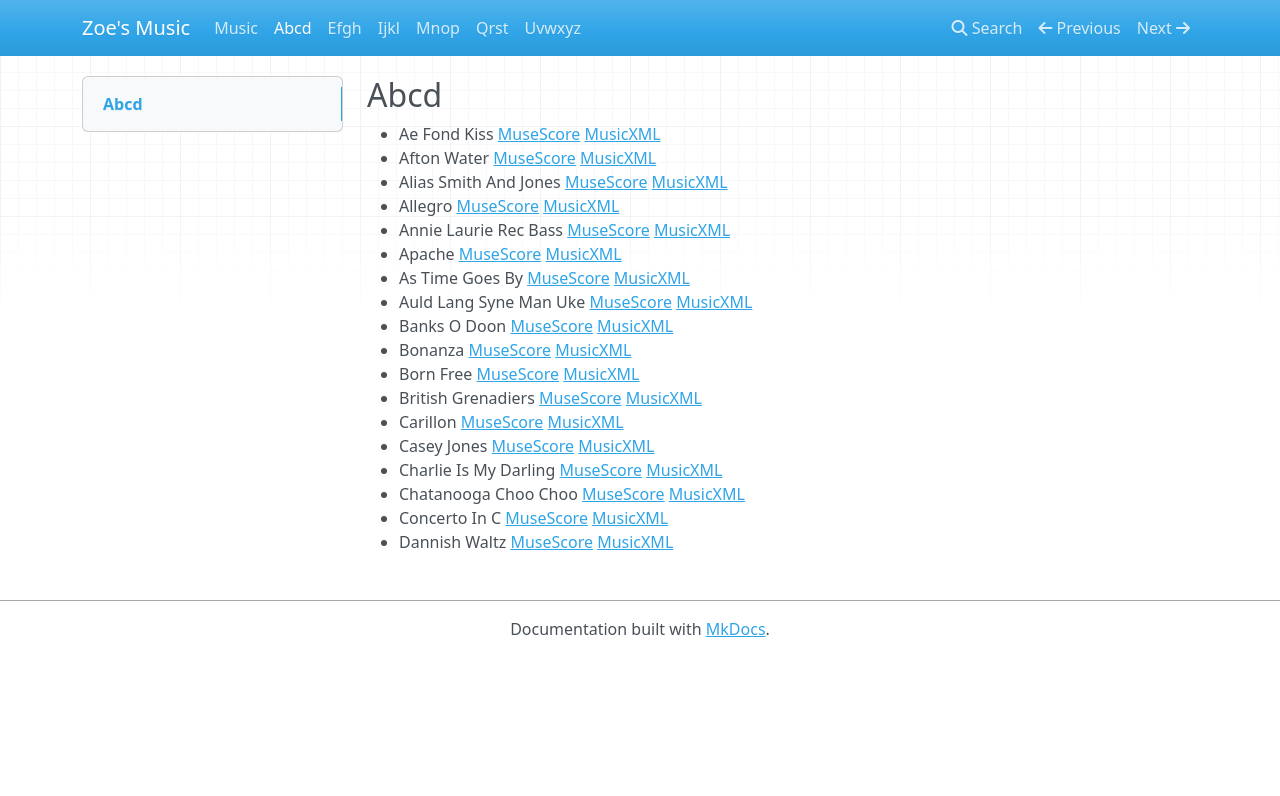
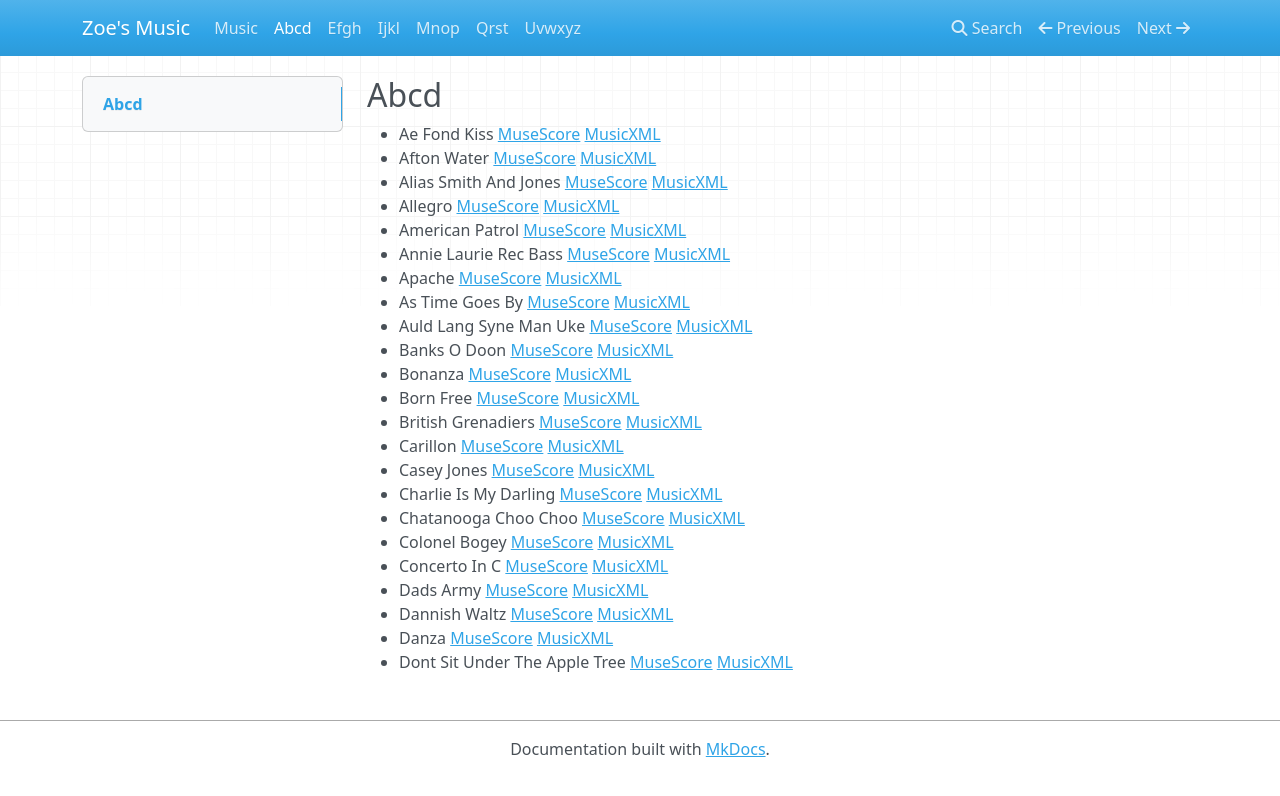
Before and after one commit to paulscottrobson/zoe-music, an MkDocs documentation site: the page built from website/docs/abcd.md, in a window 1280 px wide. Shown: the top 796 px of the page. Built offline with MkDocs 1.6.1, drawn with Linux system fonts in a browser that asks for light colours; nearby versions of some CDN libraries.

Commit message:
Added new files mostly wartime

```diff
--- a/website/docs/abcd.md
+++ b/website/docs/abcd.md
@@ -4,6 +4,7 @@
 - Afton Water [MuseScore](./afton_water.mscz) [MusicXML](./afton_water.mxl)
 - Alias Smith And Jones [MuseScore](./alias_smith_and_jones.mscz) [MusicXML](./alias_smith_and_jones.mxl)
 - Allegro [MuseScore](./allegro.mscz) [MusicXML](./allegro.mxl)
+- American Patrol [MuseScore](./american_patrol.mscz) [MusicXML](./american_patrol.mxl)
 - Annie Laurie Rec Bass [MuseScore](./annie_laurie_rec_bass.mscz) [MusicXML](./annie_laurie_rec_bass.mxl)
 - Apache [MuseScore](./apache.mscz) [MusicXML](./apache.mxl)
 - As Time Goes By [MuseScore](./as_time_goes_by.mscz) [MusicXML](./as_time_goes_by.mxl)
@@ -16,5 +17,9 @@
 - Casey Jones [MuseScore](./casey_jones.mscz) [MusicXML](./casey_jones.mxl)
 - Charlie Is My Darling [MuseScore](./charlie_is_my_darling.mscz) [MusicXML](./charlie_is_my_darling.mxl)
 - Chatanooga Choo Choo [MuseScore](./chatanooga_choo_choo.mscz) [MusicXML](./chatanooga_choo_choo.mxl)
+- Colonel Bogey [MuseScore](./colonel_bogey.mscz) [MusicXML](./colonel_bogey.mxl)
 - Concerto In C [MuseScore](./concerto_in_c.mscz) [MusicXML](./concerto_in_c.mxl)
+- Dads Army [MuseScore](./dads_army.mscz) [MusicXML](./dads_army.mxl)
 - Dannish Waltz [MuseScore](./dannish_waltz.mscz) [MusicXML](./dannish_waltz.mxl)
+- Danza [MuseScore](./danza.mscz) [MusicXML](./danza.mxl)
+- Dont Sit Under The Apple Tree [MuseScore](./dont_sit_under_the_apple_tree.mscz) [MusicXML](./dont_sit_under_the_apple_tree.mxl)
```
Also changed, not shown: website/docs/qrst.md (+2 -0 lines), 17 other files.
